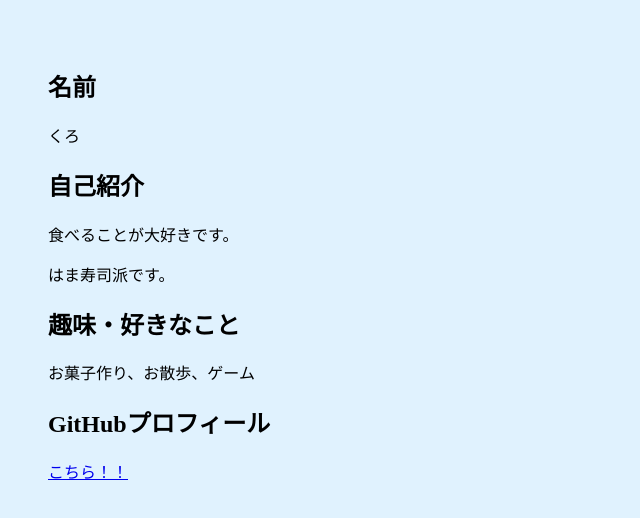
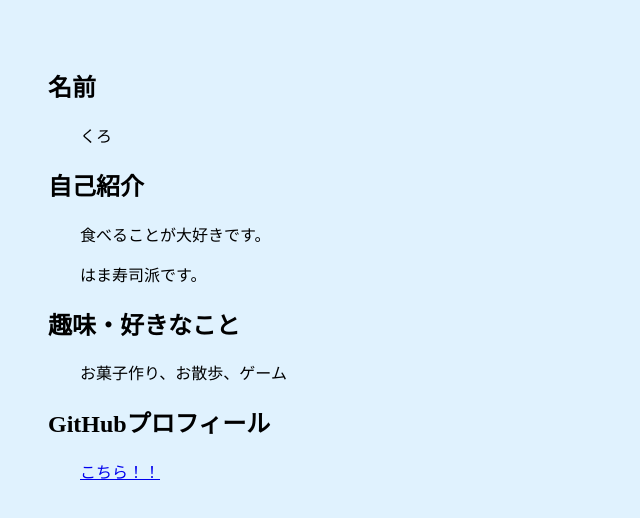
Before and after one commit to kuro-rate/index.html, a plain HTML site: page index.html in a window 1280 px wide. Shown: the whole page, without its empty margins (0-640 px from the left). Drawn offline with Linux system fonts and the light colour scheme.

Commit message:
Fix HTML formatting and add margin to answers

```diff
--- a/index.html
+++ b/index.html
@@ -9,7 +9,9 @@
 
             padding: 40px;
         }
-
+        .answer{
+            margin-left: 2em;
+        }
 
     </style>
 
@@ -21,7 +23,7 @@
   <p class="answer">くろ</p>
   <h2>自己紹介</h2>
   <p class="answer">食べることが大好きです。</p>
-  <pclass="answer">はま寿司派です。</p>
+  <p class="answer">はま寿司派です。</p>
   <h2>趣味・好きなこと</h2>
   <p class="answer">お菓子作り、お散歩、ゲーム</p>
   <h2>GitHubプロフィール</h2>
```
